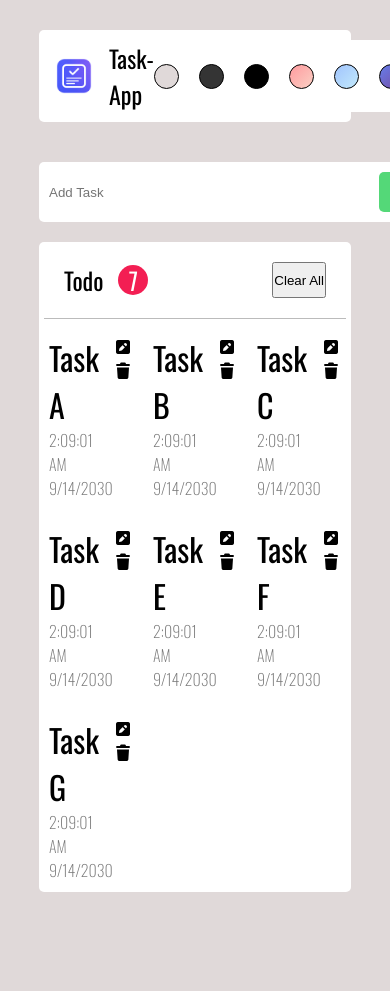
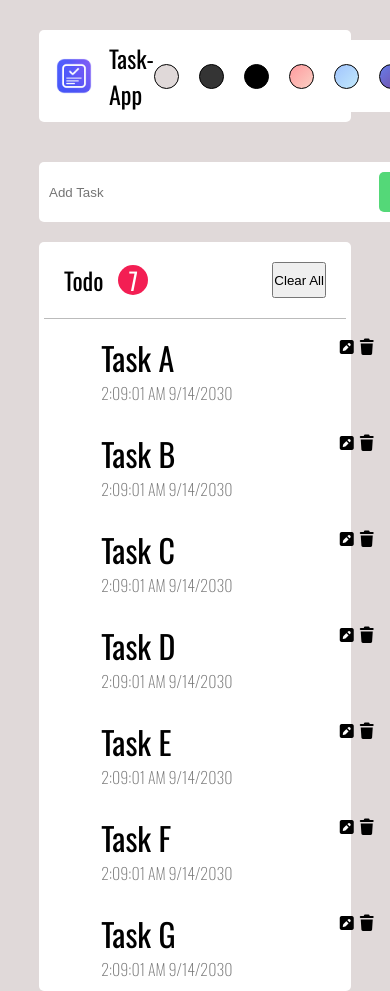
Before and after one commit to ziqkimi308/task-app, a React (Vite) app: page / in a window 390 px wide. Shown: the top 991 px of the page. Before the commit the page ends 892 px from the top, so only its background shows below. Built offline with nearby package versions, Linux system fonts and the light colour scheme.

Commit message:
Updated grid auto fit - now more flexible and responsive.

```diff
--- a/src/App.css
+++ b/src/App.css
@@ -177,7 +177,8 @@
 
 .showTask ul {
 	display: grid;
-	grid-template-columns: repeat(3, auto);
+	/* grid-template-columns: repeat(3, auto); */
+	grid-template-columns: repeat(auto-fit, minmax(400px, 1fr));
 	row-gap: 5px;
 }
 
```
